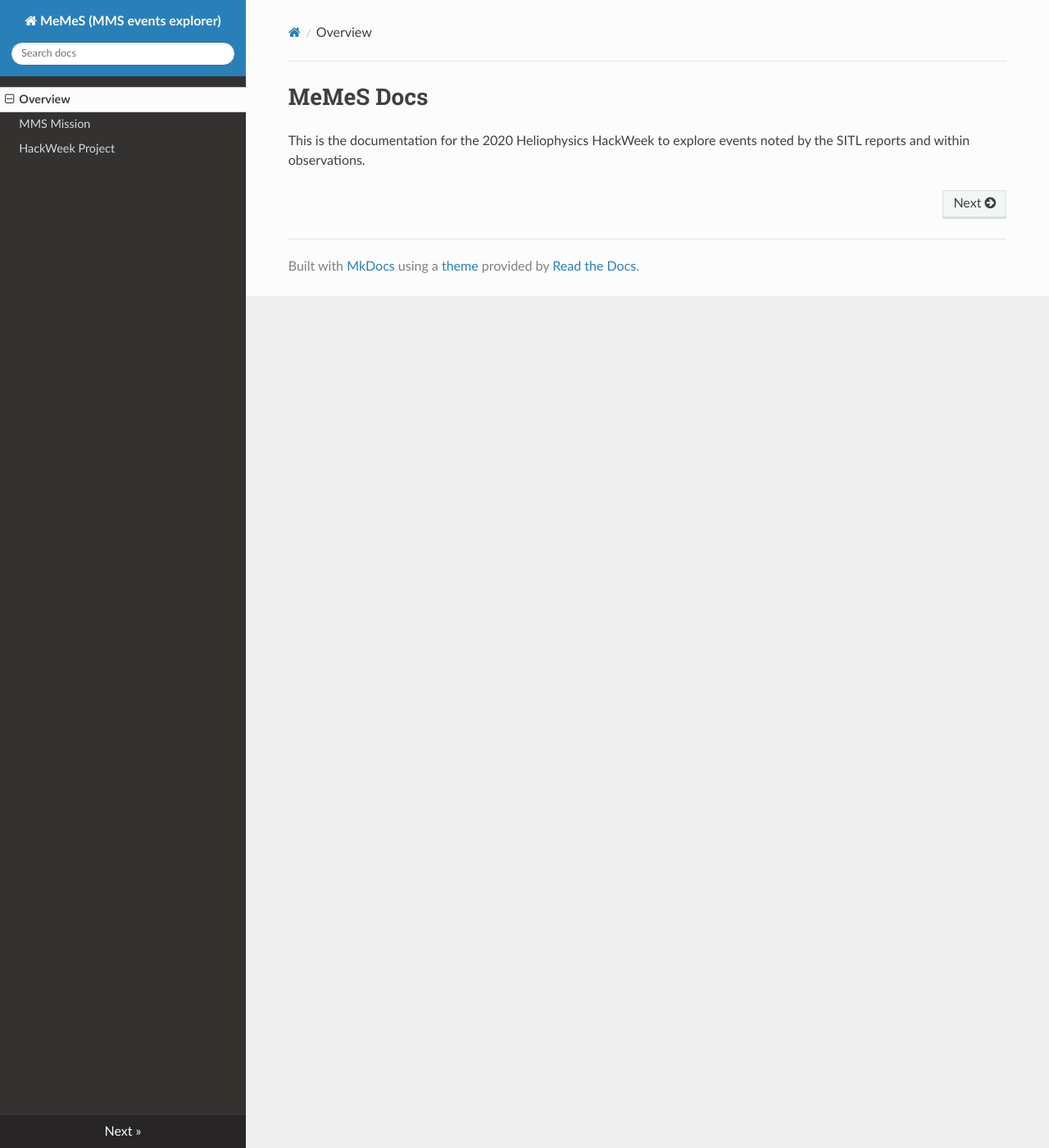
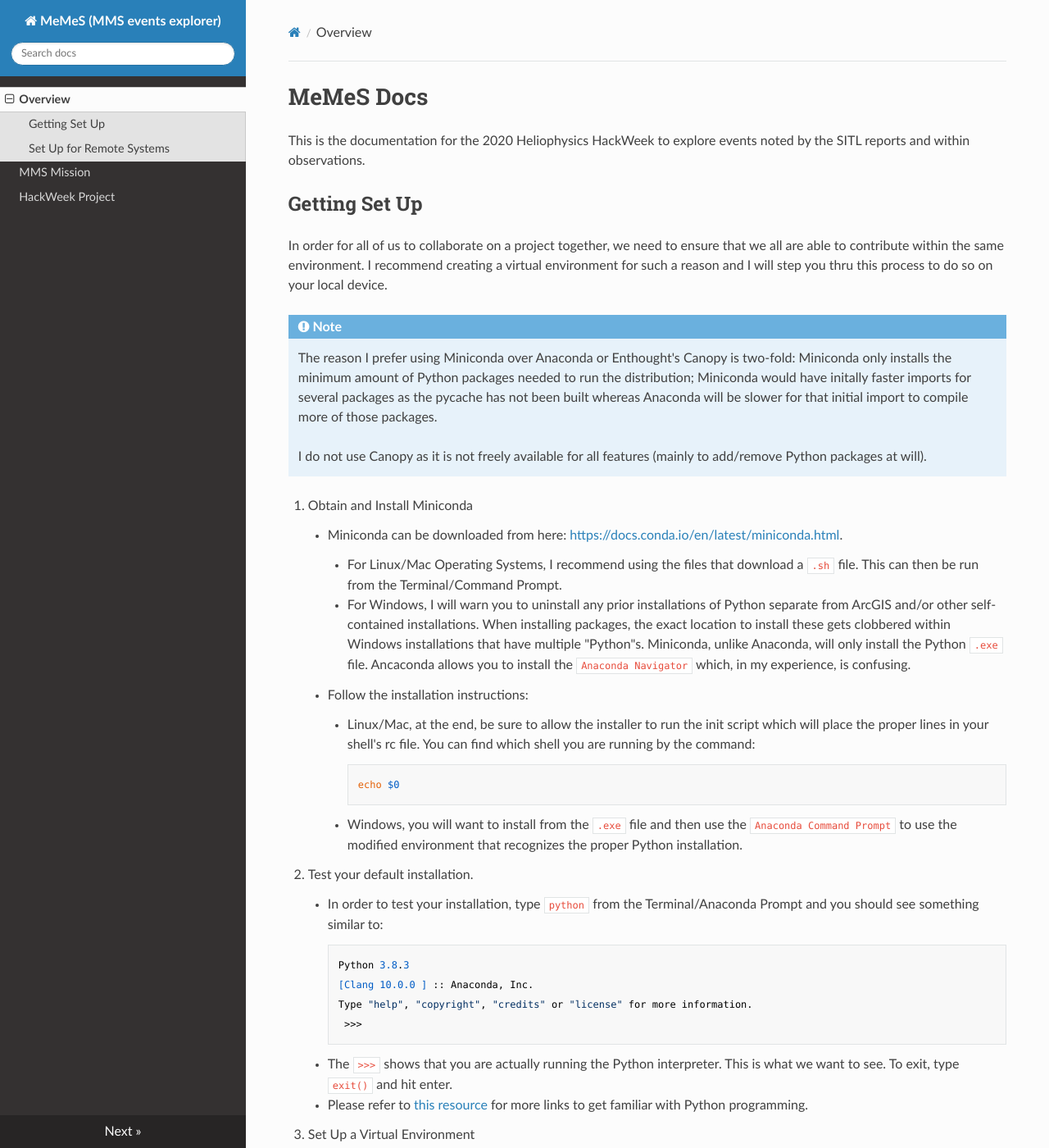
Before and after one commit to heliohackweek/mms_data_hunt, an MkDocs documentation site: the page built from docs/docs/index.md, in a window 1280 px wide and 1400 px high. Shown: the whole window at 82% size. Built offline with MkDocs 1.6.1, drawn with Linux system fonts in a browser that asks for light colours; nearby versions of some CDN libraries; some of the changed text lies outside the part shown.

Commit message:
added initial testing of env; more initial spin up docs

```diff
--- a/docs/docs/index.md
+++ b/docs/docs/index.md
@@ -1,3 +1,67 @@
 # MeMeS Docs
 
 This is the documentation for the 2020 Heliophysics HackWeek to explore events noted by the SITL reports and within observations.
+
+## Getting Set Up
+
+In order for all of us to collaborate on a project together, we need to ensure that we all are able to contribute within the same environment. I recommend creating a virtual environment for such a reason and I will step you thru this process to do so on your local device.
+
+!!! Note
+    The reason I prefer using Miniconda over Anaconda or Enthought's Canopy is two-fold: Miniconda only installs the minimum amount of Python packages needed to run the distribution; Miniconda would have initally faster imports for several packages as the pycache has not been built whereas Anaconda will be slower for that initial import to compile more of those packages.
+
+    I do not use Canopy as it is not freely available for all features (mainly to add/remove Python packages at will).
+
+1. Obtain and Install Miniconda
+    - Miniconda can be downloaded from here: [https://docs.conda.io/en/latest/miniconda.html](https://docs.conda.io/en/latest/miniconda.html).
+        - For Linux/Mac Operating Systems, I recommend using the files that download a `.sh` file. This can then be run from the Terminal/Command Prompt.
+        - For Windows, I will warn you to uninstall any prior installations of Python separate from ArcGIS and/or other self-contained installations. When installing packages, the exact location to install these gets clobbered within Windows installations that have multiple "Python"s. Miniconda, unlike Anaconda, will only install the Python `.exe` file. Ancaconda allows you to install the `Anaconda Navigator` which, in my experience, is confusing.
+    - Follow the installation instructions:
+        - Linux/Mac, at the end, be sure to allow the installer to run the init script which will place the proper lines in your shell's rc file. You can find which shell you are running by the command:
+
+                echo $0
+
+        - Windows, you will want to install from the `.exe` file and then use the `Anaconda Command Prompt` to use the modified environment that recognizes the proper Python installation.
+
+2. Test your default installation.
+    - In order to test your installation, type `python` from the Terminal/Anaconda Prompt and you should see something similar to:
+
+            Python 3.8.3
+            [Clang 10.0.0 ] :: Anaconda, Inc.
+            Type "help", "copyright", "credits" or "license" for more information.
+             >>>
+
+    - The `>>>` shows that you are actually running the Python interpreter. This is what we want to see. To exit, type `exit()` and hit enter.
+    - Please refer to [this resource](https://github.com/edmondb/helio_info) for more links to get familiar with Python programming.
+
+2. Set Up a Virtual Environment
+    - I recommend doing the following step in order to update the installers and default environment from the Terminal/Anaconda Command Prompt:
+
+            conda update conda
+            conda install pip virtualenv
+
+    - This updates the _conda_ installer as well as installs a separate installer (_pip_) and the Python package that allows us to create virtual environments (_virtualenv_).
+
+3. Clone the GitHub Repository
+    - Most Linux/Mac systems already come with Git installed. Windows, you will want to [download](https://git-scm.com/downloads) and install Git.
+    - In order to clone the repository, you need to execute the following command (Windows, do this from the `Git Bash` which is separate from the `Anaconda Command Prompt`):
+
+            git clone https://github.com/heliohackweek/mms_data_hunt.git
+
+    - There might be some configuration needed in order to do this, but it will "copy" the code into the current directory that you are at. Windows, you will need to know where that is or `cd` to a location before cloning so that you can work with the copied files.
+    - Please refer to [this resource](https://github.com/edmondb/helio_info) for more links to get familiar with Git.
+
+4. Test environment on your local device.
+    - In the files that you cloned, there is a `test` folder that contains a script that will allow one to ensure that their environment is setup properly. To run this:
+
+            python /location/of/mms_data_hunt/test
+
+    - It verifies that all the necessary imports are installed.
+
+## Set Up for Remote Systems
+
+On other systems, you will most likely be provided a Python installation that has been built or is customized for you. Here is my recommendations for getting started for those systems.
+
+1. Log into the system.
+2. Load Python environment using (module load; sourcing a module file).
+3. Clone the GitHub Repository.
+4. Test environment on the remote system.
--- a/docs/mkdocs.yml
+++ b/docs/mkdocs.yml
@@ -4,7 +4,7 @@ theme:
 extra_css: [extra.css]
 markdown_extensions:
   - admonition
-  - pymdownx.tasklist
+#  - pymdownx.tasklist
 nav:
   - Overview: 'index.md'
   - MMS Mission: 'mms.md'
```
Also changed, not shown: requirements.txt (added, +15 -0 lines), 1 other file.
